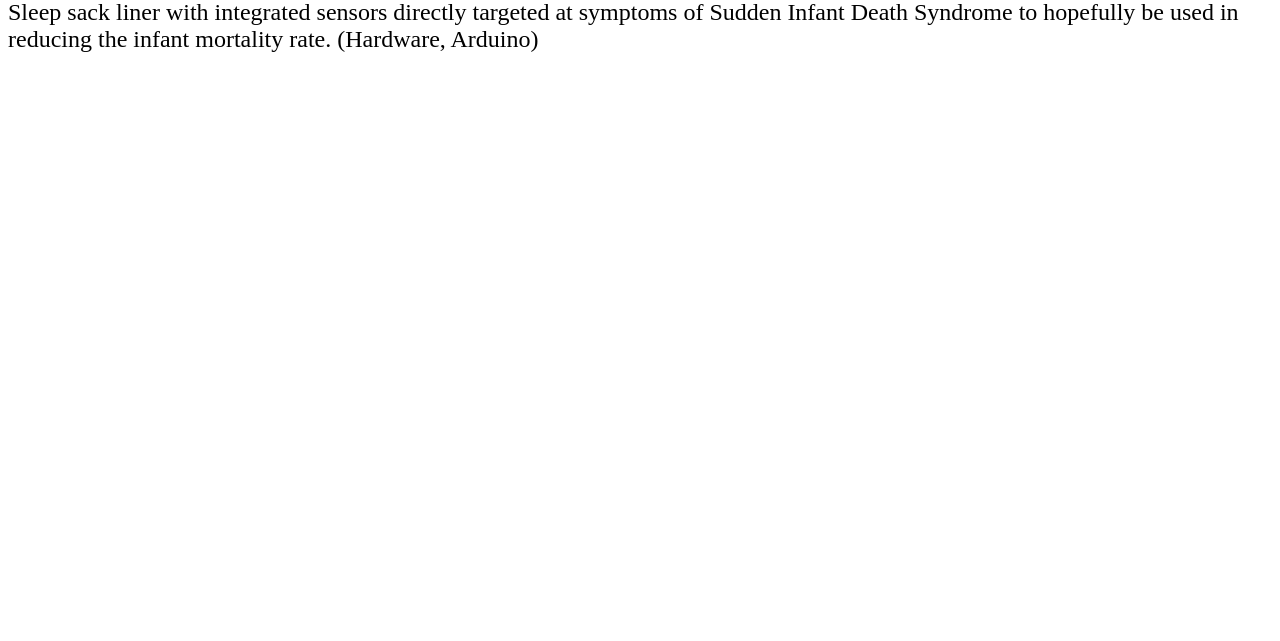
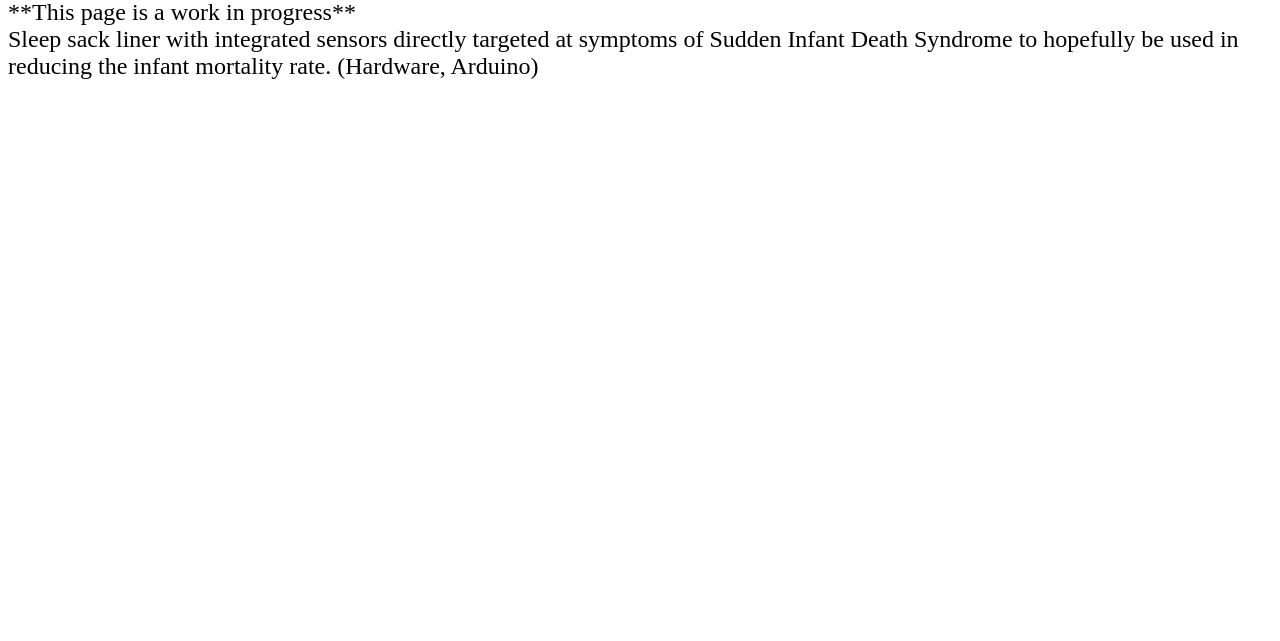
Before and after one commit to chowl/lillianchow.github.io, a plain HTML site: page senseSack.html in a window 1280 px wide. Shown: the part 159-800 px from the top of the page. Drawn offline with Linux system fonts and the light colour scheme.

Commit message:
Basic Updates
Updated resume, edited pages

```diff
--- a/senseSack.html
+++ b/senseSack.html
@@ -21,4 +21,6 @@
 		<li><a href="projects.html">PROJECTS</a></li>
 	</ul></center>
 
+			<td> **This page is a work in progress**</td></br>
+
 			<td>Sleep sack liner with integrated sensors directly targeted at symptoms of Sudden Infant Death Syndrome to hopefully be used in reducing the infant mortality rate. (Hardware, Arduino)</td>
```
Also changed, not shown: 2 other files.
